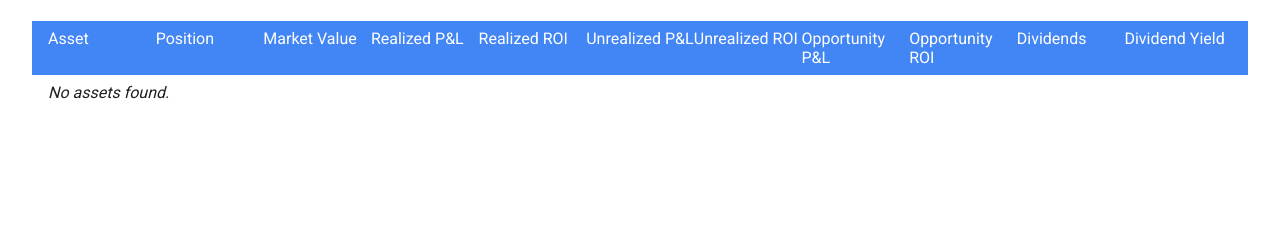
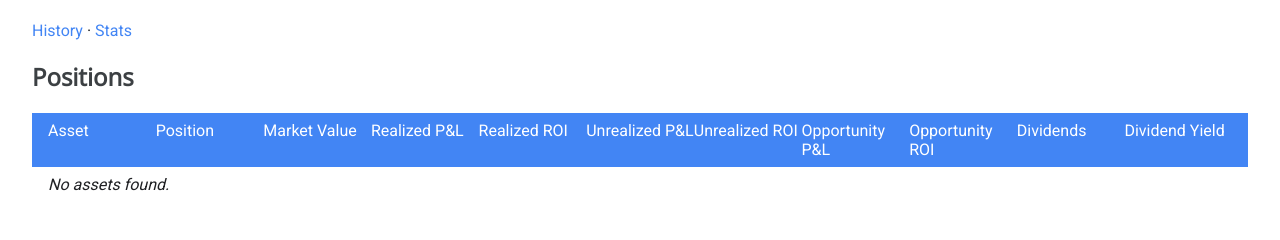
Before and after one commit to nitobuendia/finance-tracker, a Flask app: template templates/views/portfolio.jinja2 in a window 1280 px wide. Shown: the part 75-315 px from the top of the page. Run offline with Flask 2, Linux system fonts and the light colour scheme; the template is opened without the code that fills it, so the values that code supplies are empty.

Commit message:
Add link from portfolio to History and Stats

```diff
--- a/templates/views/portfolio.jinja2
+++ b/templates/views/portfolio.jinja2
@@ -5,7 +5,9 @@
     <a href="/" class="material-icons">arrow_back</a>
     Portfolio: {{ portfolio.name }}
   </h1>
+  <a href="history/">History</a> · <a href="stats/">Stats</a>
 
+  <h2>Positions</h2>
   {% with positions_list = portfolio_positions.values() %}
     {% include 'blocks/positions_table.jinja2' %}
   {% endwith %}
```
